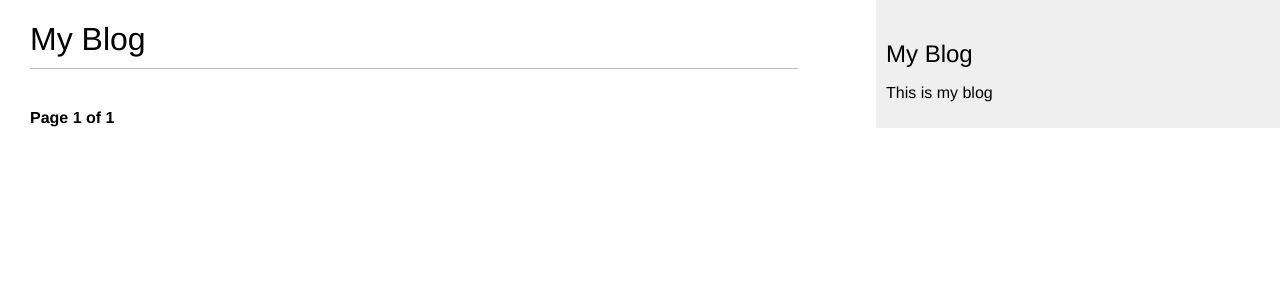
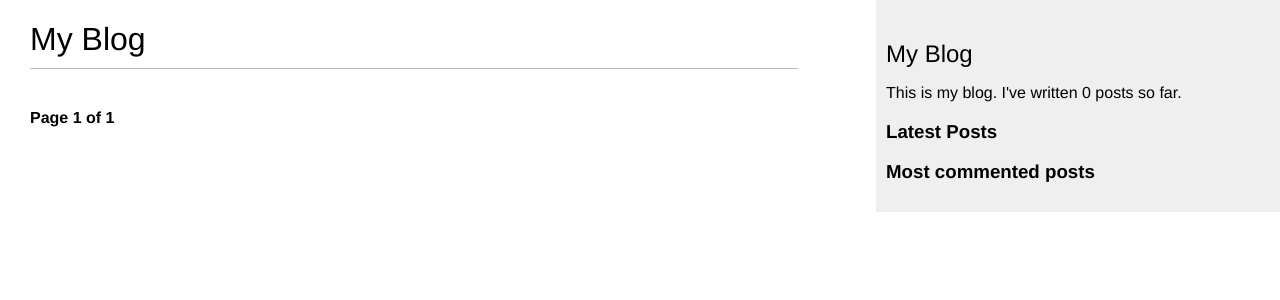
Before and after one commit to usbpendrive/djexamblog, a Django app: page /blog/ in a window 1280 px wide. Shown: the top 300 px of the page. Run offline with Django 3.2, Linux system fonts and the light colour scheme; data that the repository does not hold is empty.

Commit message:
Add template tags for post count, latest posts, most commented posts.

```diff
--- a/blog/templates/blog/base.html
+++ b/blog/templates/blog/base.html
@@ -1,3 +1,4 @@
+{% load blog_tags %}
 {% load static %}
 <!DOCTYPE html>
 <html lang="en">
@@ -13,7 +14,19 @@
     </div>
     <div id="sidebar">
         <h2>My Blog</h2>
-        <p>This is my blog</p>
+        <p>This is my blog. I've written {% total_posts %} posts so far.</p>
+        <h3>Latest Posts</h3>
+        {% show_latest_posts %}
+
+        <h3>Most commented posts</h3>
+        {% get_most_commented_posts as most_commented_posts %}
+        <ul>
+            {% for post in most_commented_posts %}
+                <li>
+                    <a href="{{ post.get_absolute_url }}">{{ post.title }}</a>
+                </li>
+            {% endfor %}
+        </ul>
     </div>
 </body>
 </html>
--- /dev/null
+++ b/blog/templates/blog/post/latest_posts.html
@@ -0,0 +1,7 @@
+<ul>
+    {% for post in latest_posts %}
+        <li>
+            <a href="{{ post.get_absolute_url }}">{{ post.title }}</a>
+        </li>
+    {% endfor %}
+</ul>
--- /dev/null
+++ b/blog/templatetags/__init__.py
@@ -0,0 +1 @@
+# -*- coding: utf-8 -*-
--- /dev/null
+++ b/blog/templatetags/blog_tags.py
@@ -0,0 +1,23 @@
+# -*- coding: utf-8 -*-
+from django import template
+from django.db.models import Count
+from ..models import Post
+
+register = template.Library()
+
+
+@register.simple_tag
+def total_posts():
+    return Post.published.count()
+
+
+@register.inclusion_tag('blog/post/latest_posts.html')
+def show_latest_posts(count=5):
+    latest_posts = Post.published.order_by('-publish')[:count]
+    return {'latest_posts': latest_posts}
+
+
+@register.simple_tag
+def get_most_commented_posts(count=5):
+    return Post.published.annotate(total_comments=Count('comments')
+                                   ).order_by('-total_comments')[:count]
```
